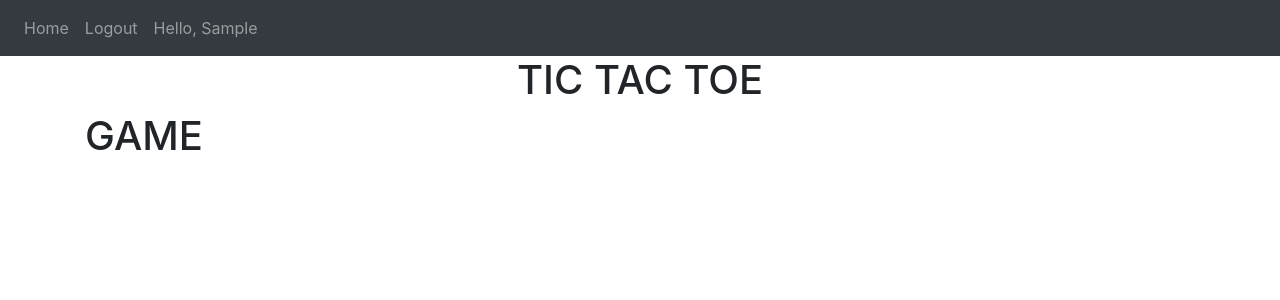
After one commit to sDebski/Flask-Tic-Tac-Toe, a Flask app: page /game in a window 1280 px wide. The commit adds this page. Shown: the top 300 px of the page. Run offline with Flask 3, Linux system fonts and the light colour scheme; a user stored in the database is signed in; tables that the repository leaves empty hold one stand-in row (values such as "Sample post"); some libraries are stand-ins or nearby versions.

Commit message:
db update, creating home, game

```diff
--- a/website/auth.py
+++ b/website/auth.py
@@ -55,7 +55,7 @@ def sign_up():
             new_user = User(email=email, first_name=first_name, password=generate_password_hash(password1, method='sha256'))
             db.session.add(new_user)
             db.session.commit()
-            login_user(user, remember=True)
+            login_user(new_user, remember=True)
             flash('Account created!', category='success')
             return redirect(url_for('views.home'))
 
--- a/website/templates/base.html
+++ b/website/templates/base.html
@@ -37,6 +37,8 @@
             {% if user.is_authenticated %}
             <a class="nav-item nav-link" id="home" href="/">Home</a>
             <a class="nav-item nav-link" id="logout" href="/logout">Logout</a>
+            <span class="nav-item nav-link"> Hello, {{user.first_name|capitalize}}</span>
+
             {% else %}
             <a class="nav-item nav-link" id="login" href="/login">Login</a>
             <a class="nav-item nav-link" id="signUp" href="/sign-up">Sign Up</a>
@@ -68,6 +70,7 @@
       {% endwith %}
 
       <div class="container">
+        <h1 align='center'>TIC TAC TOE</h1>
           {% block content %}
 
           {% endblock %}
--- /dev/null
+++ b/website/templates/game.html
@@ -0,0 +1,5 @@
+{% extends 'base.html' %}
+
+{% block content %}
+<h1>GAME</h1>
+{% endblock %}
--- a/website/views.py
+++ b/website/views.py
@@ -1,11 +1,35 @@
-from flask import Blueprint, render_template
+from flask import Blueprint, render_template, request, flash, redirect, url_for
 from flask_login import  login_required, current_user
+from .models import *
 
 
 views = Blueprint('views', __name__)
 
 
-@views.route('/')
+@views.route('/', methods=['GET', 'POST'])
 @login_required
 def home():
-    return render_template('home.html', user=current_user)
+    # check if there is an active session
+    session = Session.query.filter_by(user_id=current_user.id, finished=False).first()
+    if session:
+        flash('You already have a session.', category='error')
+        return redirect(url_for('.game'))
+
+    if request.method =='POST':
+        new_session = Session(user_id=current_user.id)
+        db.session.add(new_session)
+        db.session.commit()
+        flash('Session created!', category='success')
+        return redirect(url_for('.game'))
+
+    return render_template('home.html', user=current_user, session_on=True)
+
+@views.route('/game', methods=['GET', 'POST'])
+@login_required
+def game():
+    session = Session.query.filter_by(user_id=current_user.id, finished=False).first()
+    if session:
+        flash('You already have a session.', category='error')
+        print(session.user_id)
+        print(session.user_id, session.date, session.points, session.finished)
+    return render_template('game.html', user=current_user)
```
Also changed, not shown: website/models.py (+4 -4 lines), website/templates/home.html (+8 -1 lines).
